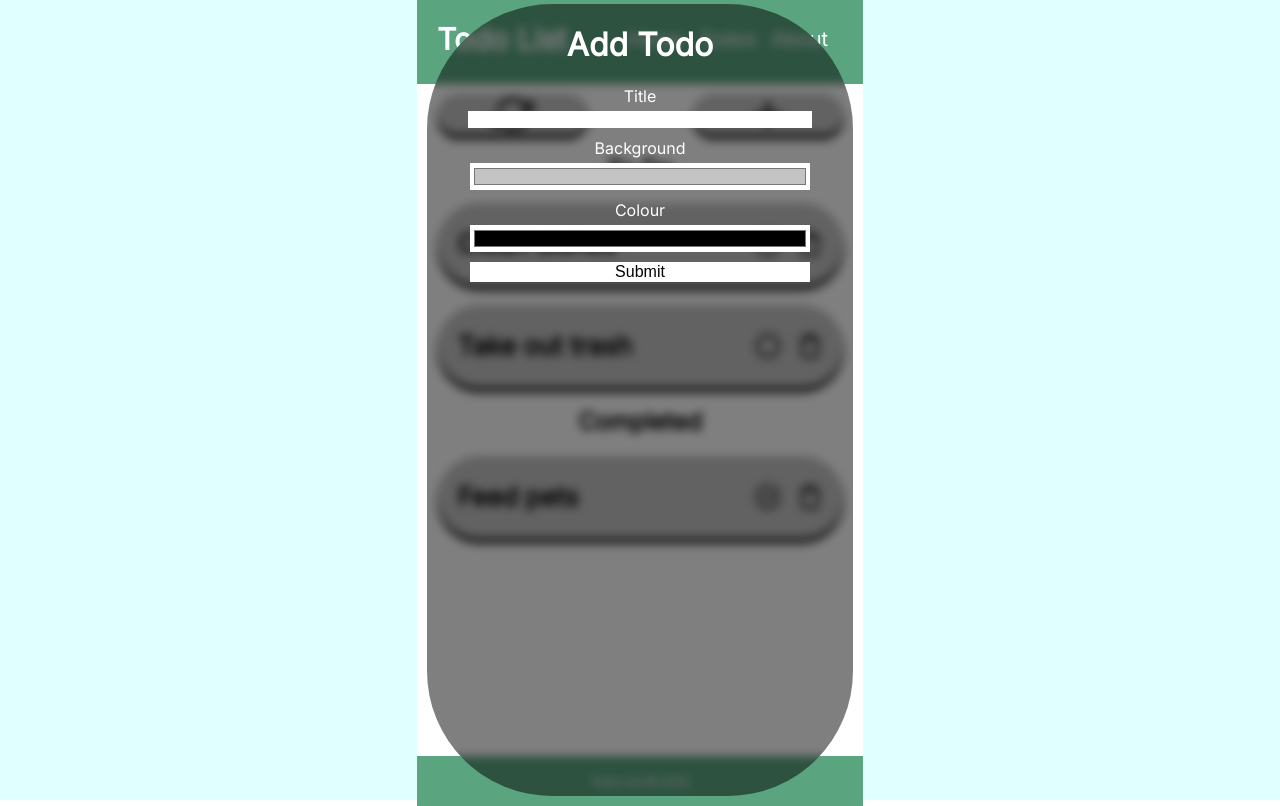
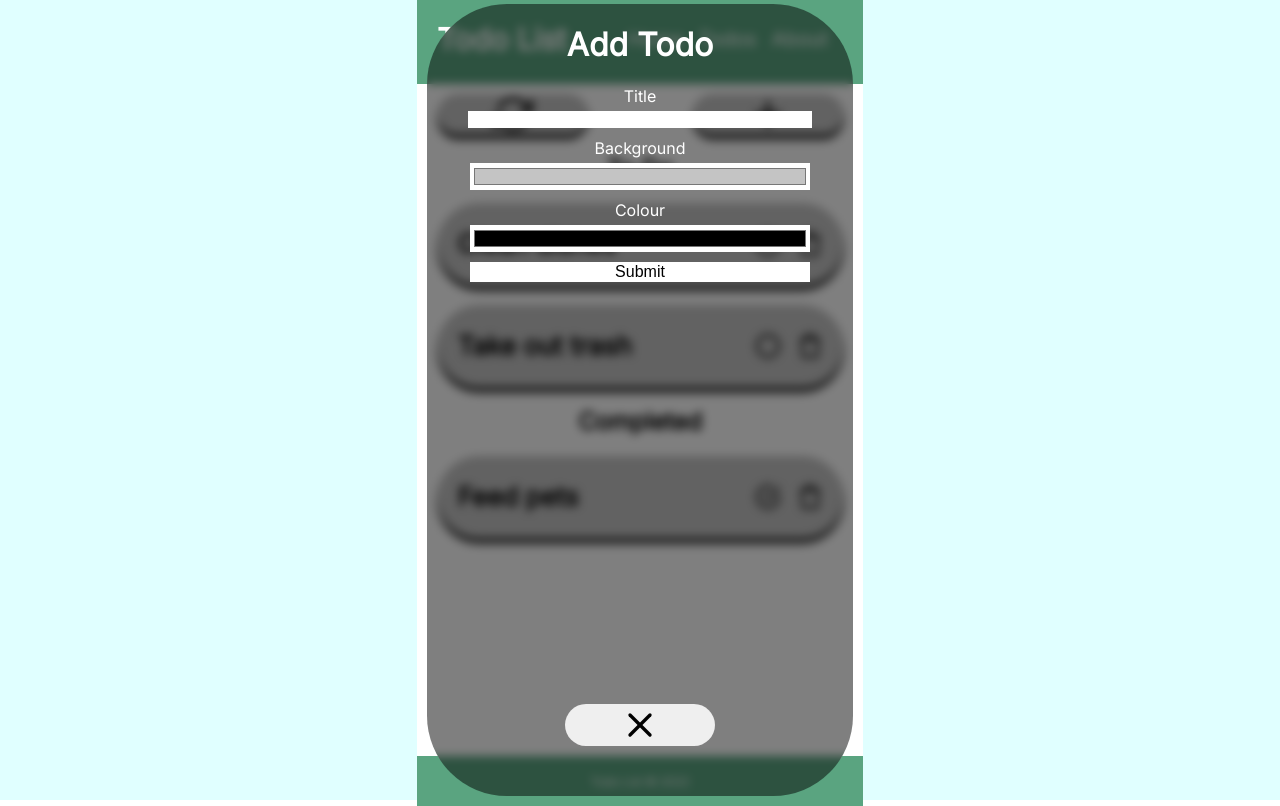
Before and after one commit to Culmid/react-todos, a React (Create React App) app: page /todos in a window 1280 px wide. Both pictures are taken after a click on the button 767 px from the left and 114 px from the top of the page. Built offline with nearby package versions, Linux system fonts and the light colour scheme.

Commit message:
Add form exit

```diff
--- a/src/components/NewTodoForm/NewTodoForm.module.css
+++ b/src/components/NewTodoForm/NewTodoForm.module.css
@@ -10,7 +10,7 @@
   display: flex;
   flex-direction: column;
   align-items: center;
-  border-radius: 125px;
+  border-radius: 80px;
 }
 
 input {
@@ -28,3 +28,17 @@ input {
   width: 80%;
   font-size: 16px;
 }
+
+.exit {
+  position: absolute;
+  margin: 0 auto;
+  bottom: 50px;
+  font-size: 40px;
+  width: 150px;
+  border: none;
+  border-radius: 125px;
+  cursor: pointer;
+  display: flex;
+  justify-content: center;
+  align-items: center;
+}
--- a/src/components/NewTodoForm/index.jsx
+++ b/src/components/NewTodoForm/index.jsx
@@ -1,7 +1,8 @@
 import React, { useState } from "react";
 import styles from "./NewTodoForm.module.css";
+import { FiX } from "react-icons/fi";
 
-function NewTodoForm({ onAddNewTodo }) {
+function NewTodoForm({ onAddNewTodo, onFormExit }) {
   const [title, setTitle] = useState("");
   const [background, setBackground] = useState("#c4c4c4");
   const [color, setColor] = useState("#000000");
@@ -53,6 +54,9 @@ function NewTodoForm({ onAddNewTodo }) {
       <button className={styles.button} type="submit">
         Submit
       </button>
+      <button className={styles.exit} type="button" onClick={onFormExit}>
+        <FiX />
+      </button>
     </form>
   );
 }
--- a/src/components/TodoList/index.jsx
+++ b/src/components/TodoList/index.jsx
@@ -31,6 +31,10 @@ function TodoList() {
 
   function onToggleTodo(id) {
     dispatch({ type: "toggleTodo", payload: { id: id } });
+  }
+
+  function onFormExit() {
+    setFormVisible(false);
   }
 
   return (
@@ -86,7 +90,9 @@ function TodoList() {
         </div>
       ) : null}
       {state.length === 0 ? <h2>No Todos...</h2> : null}
-      {isFormVisible ? <NewTodoForm onAddNewTodo={onAddNewTodo} /> : null}
+      {isFormVisible ? (
+        <NewTodoForm onAddNewTodo={onAddNewTodo} onFormExit={onFormExit} />
+      ) : null}
     </>
   );
 }
```
